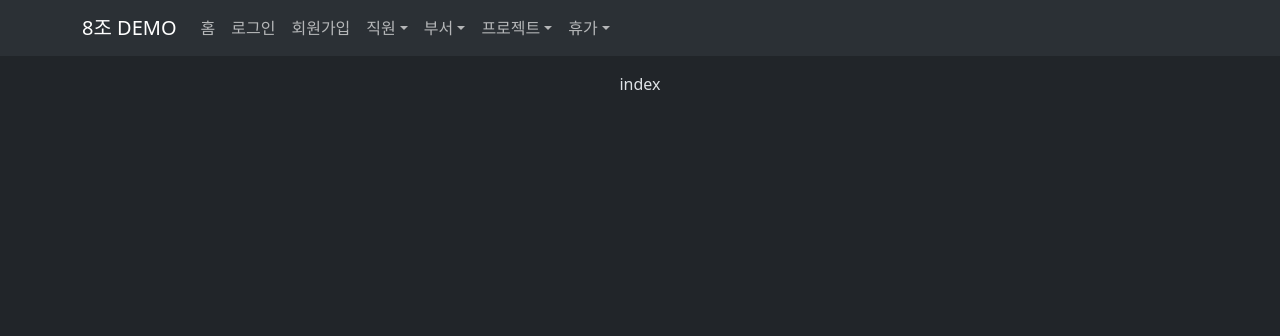
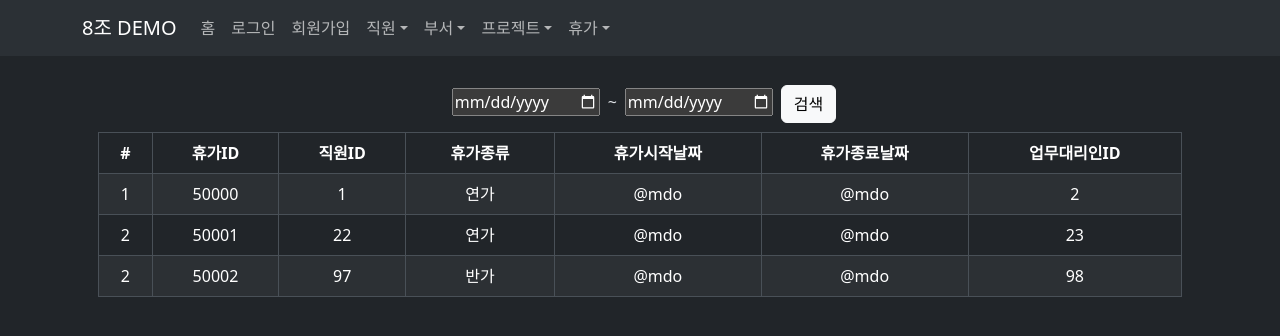
Before and after one commit to db-design-team-project/db-design-demo, a React (Create React App) app in the folder src/react-client/: page /vacation/management in a window 1280 px wide. Shown: the top 336 px of the page. Built offline with nearby package versions, Linux system fonts and the light colour scheme.

Commit message:
휴가관리 기본양식

```diff
--- a/src/react-client/src/pages/vacation/management/index.jsx
+++ b/src/react-client/src/pages/vacation/management/index.jsx
@@ -1,9 +1,67 @@
-import React from 'react'
+import React, { useState } from 'react';
+import { Form,Container, button } from "react-bootstrap";
+import { Table } from "react-bootstrap";
 
 const VacationManagement = () => {
+
+
+
   return (
-    <div>index</div>
-  )
-}
+    <Container>
 
+      <div class="m-2">
+        <input type="date" class="m-2" placeholder="date" aria-label="Username" aria-describedby="basic-addon1"/>
+        ~
+        <input type="date" class="m-2" placeholder="date" aria-label="Username" aria-describedby="basic-addon1"/>
+        <button type="button" class="btn btn-light">검색</button>
+      </div>
+
+      <div>
+        <Table striped bordered hover>
+          <thead>
+            <tr>
+              <th>#</th>
+              <th>휴가ID</th>
+              <th>직원ID</th>
+              <th>휴가종류</th>
+              <th>휴가시작날짜</th>
+              <th>휴가종료날짜</th>
+              <th>업무대리인ID</th>
+            </tr>
+          </thead>
+          <tbody>
+            <tr>
+              <td>1</td>
+              <td>50000</td>
+              <td>1</td>
+              <td>연가</td>
+              <td>@mdo</td>
+              <td>@mdo</td>
+              <td>2</td>
+            </tr>
+            <tr>
+              <td>2</td>
+              <td>50001</td>
+              <td>22</td>
+              <td>연가</td>
+              <td>@mdo</td>
+              <td>@mdo</td>
+              <td>23</td>
+            </tr>
+            <tr>
+              <td>2</td>
+              <td>50002</td>
+              <td>97</td>
+              <td>반가</td>
+              <td>@mdo</td>
+              <td>@mdo</td>
+              <td>98</td>
+            </tr>
+          </tbody>
+        </Table>
+
+      </div>
+    </Container>
+  );
+};
 export default VacationManagement;
```
Also changed, not shown: 1 other file (tests, documents, lock files or other folders).
